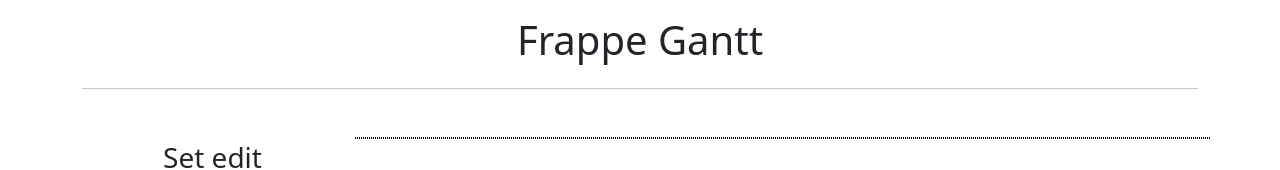
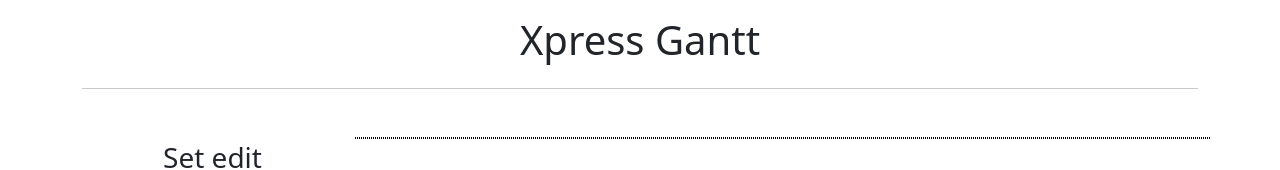
Before and after one commit to Rascal-Coder/xpress-gantt, a website built with Vite: page index.html in a window 1280 px wide. Shown: the top 170 px of the page. Built offline with nearby package versions, Linux system fonts and the light colour scheme.

```diff
--- a/index.html
+++ b/index.html
@@ -33,7 +33,7 @@
 
 <body>
     <div class="container">
-        <h1 class="text-center pt-3 pb-2 font-serif">Frappe Gantt</h1>
+        <h1 class="text-center pt-3 pb-2 font-serif">Xpress Gantt</h1>
         <hr />
         <div class="row my-5">
             <div class="col-md-3 px-5 py-1">
```
